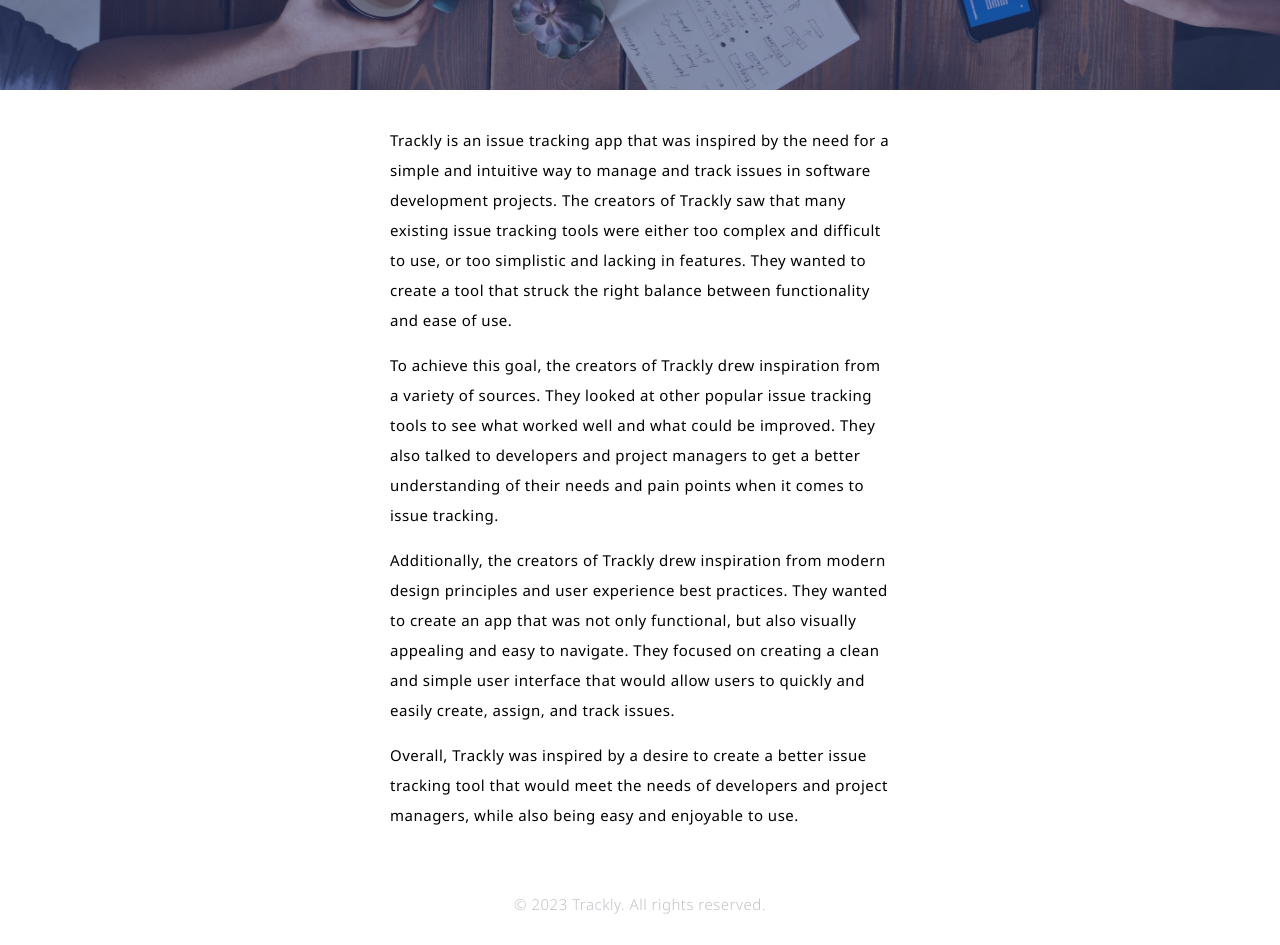
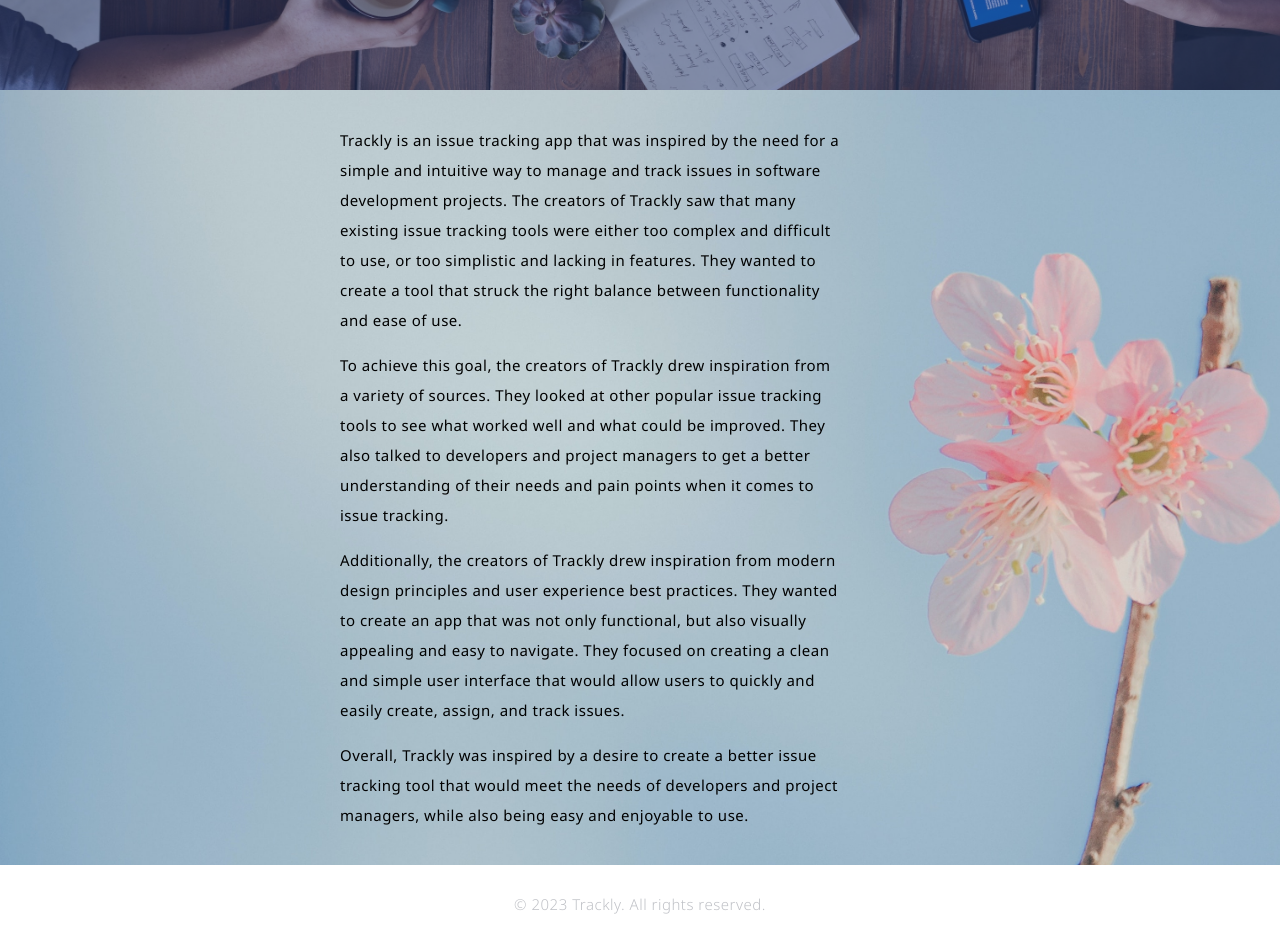
Before and after one commit to martanara/issue-tracker, a React (Create React App) app: page /about in a window 1280 px wide. Shown: the part 500-1445 px from the top of the page. Built offline with nearby package versions, Linux system fonts and the light colour scheme.

Commit message:
Add animation and illustration to About

```diff
--- a/src/pages/About/About.tsx
+++ b/src/pages/About/About.tsx
@@ -1,8 +1,42 @@
-import React from "react";
+import React, { useRef, useEffect } from "react";
 
 import "./styles.scss";
 
 const About = () => {
+    const paragraphRefs = useRef<(HTMLParagraphElement | null)[]>([]);
+
+    useEffect(() => {
+        const observer = new IntersectionObserver(handleObserver, {
+            root: null,
+            rootMargin: "0px",
+            threshold: 0.5,
+        });
+
+        paragraphRefs.current.forEach((ref) => {
+            if (ref) {
+                observer.observe(ref);
+            }
+        });
+
+        return () => {
+            paragraphRefs.current.forEach((ref) => {
+                if (ref) {
+                    observer.unobserve(ref);
+                }
+            });
+        };
+    }, []);
+
+    const handleObserver: IntersectionObserverCallback = (entries) => {
+        entries.forEach((entry) => {
+            if (entry.isIntersecting) {
+                entry.target.classList.add("visible");
+            } else {
+                entry.target.classList.remove("visible");
+            }
+        });
+    };
+
     return (
         <React.Fragment>
             <div className="about">
@@ -15,27 +49,29 @@
                 </div>
             </div>
             <div className="about-trackly">
-                <p>
-                    Trackly is an issue tracking app that was inspired by the need for a simple and intuitive way to manage and track issues
-                    in software development projects. The creators of Trackly saw that many existing issue tracking tools were either too
-                    complex and difficult to use, or too simplistic and lacking in features. They wanted to create a tool that struck the
-                    right balance between functionality and ease of use.
-                </p>
-                <p>
-                    To achieve this goal, the creators of Trackly drew inspiration from a variety of sources. They looked at other popular
-                    issue tracking tools to see what worked well and what could be improved. They also talked to developers and project
-                    managers to get a better understanding of their needs and pain points when it comes to issue tracking.{" "}
-                </p>
-                <p>
-                    Additionally, the creators of Trackly drew inspiration from modern design principles and user experience best practices.
-                    They wanted to create an app that was not only functional, but also visually appealing and easy to navigate. They
-                    focused on creating a clean and simple user interface that would allow users to quickly and easily create, assign, and
-                    track issues.
-                </p>
-                <p>
-                    Overall, Trackly was inspired by a desire to create a better issue tracking tool that would meet the needs of developers
-                    and project managers, while also being easy and enjoyable to use.
-                </p>
+                <div className="about-trackly-content">
+                    <p ref={(el) => (paragraphRefs.current[0] = el)}>
+                        Trackly is an issue tracking app that was inspired by the need for a simple and intuitive way to manage and track
+                        issues in software development projects. The creators of Trackly saw that many existing issue tracking tools were
+                        either too complex and difficult to use, or too simplistic and lacking in features. They wanted to create a tool
+                        that struck the right balance between functionality and ease of use.
+                    </p>
+                    <p ref={(el) => (paragraphRefs.current[1] = el)}>
+                        To achieve this goal, the creators of Trackly drew inspiration from a variety of sources. They looked at other
+                        popular issue tracking tools to see what worked well and what could be improved. They also talked to developers and
+                        project managers to get a better understanding of their needs and pain points when it comes to issue tracking.{" "}
+                    </p>
+                    <p ref={(el) => (paragraphRefs.current[2] = el)}>
+                        Additionally, the creators of Trackly drew inspiration from modern design principles and user experience best
+                        practices. They wanted to create an app that was not only functional, but also visually appealing and easy to
+                        navigate. They focused on creating a clean and simple user interface that would allow users to quickly and easily
+                        create, assign, and track issues.
+                    </p>
+                    <p ref={(el) => (paragraphRefs.current[3] = el)}>
+                        Overall, Trackly was inspired by a desire to create a better issue tracking tool that would meet the needs of
+                        developers and project managers, while also being easy and enjoyable to use.
+                    </p>
+                </div>
             </div>
         </React.Fragment>
     );
--- a/src/pages/About/styles.scss
+++ b/src/pages/About/styles.scss
@@ -50,12 +50,28 @@
 }
 
 .about-trackly {
+    background: url("../../../public/pexels-min-an-913416.jpg") no-repeat center center/cover;;
+
+    .about-trackly-content {
         padding: 20px 0;
         max-width: 500px;
         margin: 0 auto;
         line-height: 2em;
+        transform: translateX(-50px);
+        transition: opacity 0.5s ease-in-out, transform 0.5s ease-in-out;
+
+        p {
+            opacity: 0;
+
+            &.visible {
+                opacity: 1;
+                transform: translateY(0);
+                transition: opacity 0.5s ease-in-out, transform 1s ease-in-out;
+            }
+        }
 
         @media (max-width: 768px) {
             width: 300px;
         }
     }
+}
```
Also changed, not shown: public/pexels-min-an-1353939.jpg (added), public/pexels-min-an-913416.jpg (added). Lines whose indentation alone changed are shown as unchanged.
